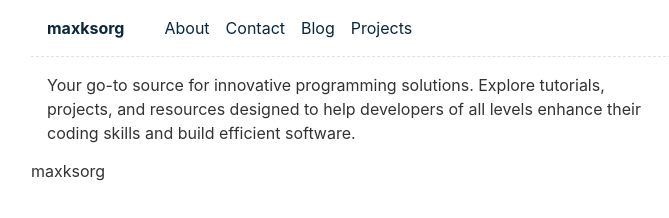
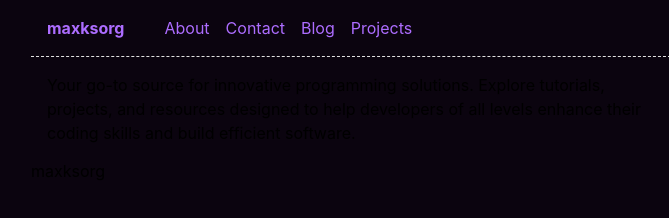
Before and after one commit to MaxCoGa/maxcoga.github.io, an Eleventy site: page src/index.md in a window 1280 px wide. Shown: the whole page, without its empty margins (289-958 px from the left). Built offline with nearby package versions, Linux system fonts and the light colour scheme; Eleventy itself is replaced by a stand-in of ours; files that its build step writes are made by us from their sources.

Commit message:
css temp fix

```diff
--- a/src/style.css
+++ b/src/style.css
@@ -5,7 +5,7 @@
 }
 
 /* Theme colors */
-:root {
+/* :root {
 	--color-gray-20: #e0e0e0;
 	--color-gray-50: #C0C0C0;
 	--color-gray-90: #333;
@@ -26,7 +26,7 @@
 		--color-gray-50: #C0C0C0;
 		--color-gray-90: #dad8d8;
 
-		/* --text-color is assigned to --color-gray-_ above */
+		/* --text-color is assigned to --color-gray-_ above *//*
 		--text-color-link: #AD6DFF;
 		--text-color-link-active: #FF6D76;
 		--text-color-link-visited: #a6a6f8;
@@ -34,7 +34,19 @@
 		--background-color: #0B040F;
 	}
 }
+*/
+:root {
+	--color-gray-20: #e0e0e0;
+	--color-gray-50: #C0C0C0;
+	--color-gray-90: #dad8d8;
 
+	/* --text-color is assigned to --color-gray-_ above */
+	--text-color-link: #AD6DFF;
+	--text-color-link-active: #FF6D76;
+	--text-color-link-visited: #a6a6f8;
+
+	--background-color: #0B040F;
+}
 
 /* Global stylesheet */
 * {
```
